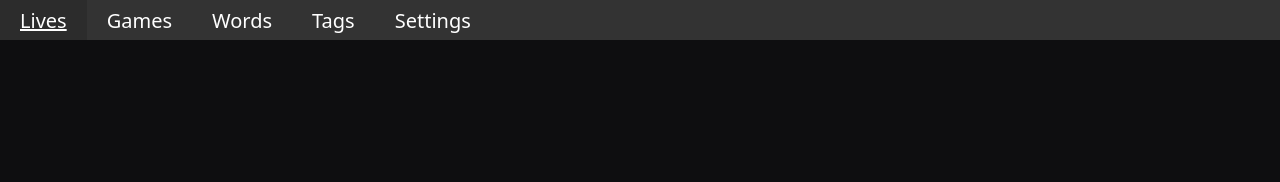
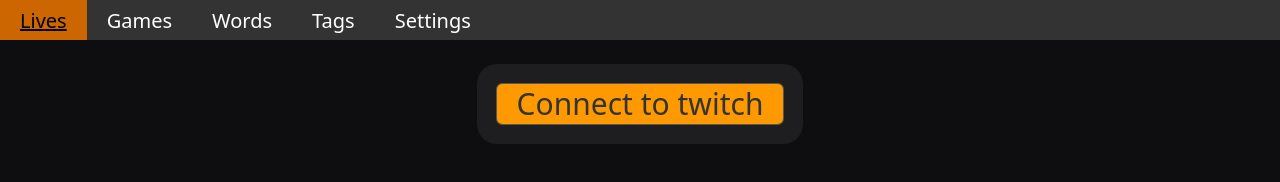
Before and after one commit to schizomaru/game-live, a plain HTML site: page index.html in a window 1280 px wide. Drawn offline with Linux system fonts and the light colour scheme; the site is published under a folder, as on GitHub Pages, so addresses that start at the root find nothing.

Commit message:
Update index.html
Updating js path for index.js

```diff
--- a/index.html
+++ b/index.html
@@ -5,7 +5,7 @@
 	<meta name="viewport" content="width=device-width, initial-scale=1.0">
 	<title>Twitch Games/Categories</title>
 	<link type="text/css" rel="stylesheet" href="css/bundle.css" />
-	<script type="module" src="/js/index.js"></script>
+	<script type="module" src="js/index.js"></script>
 </head>
 <body>
 	<nav id="pages">
```
